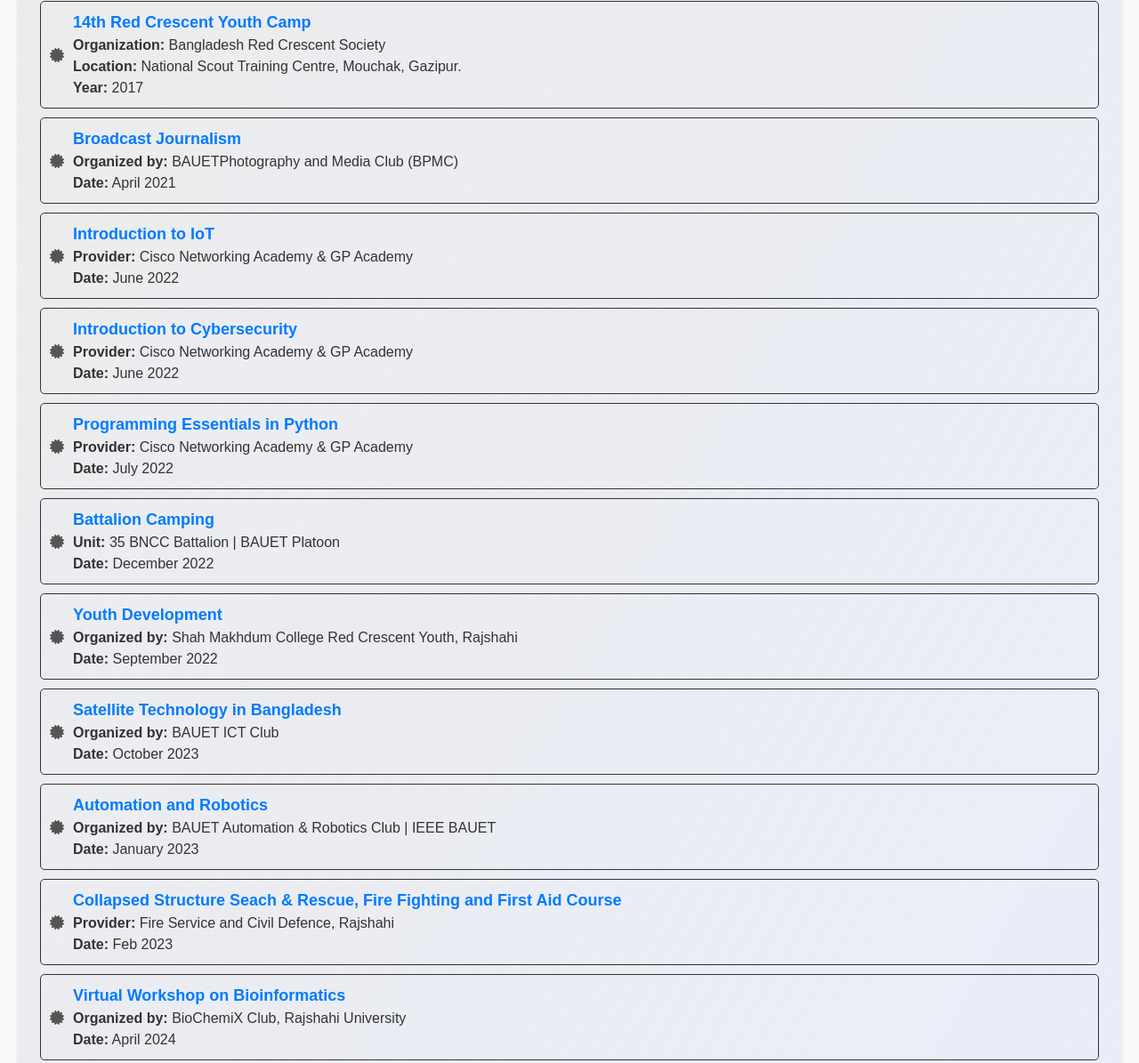
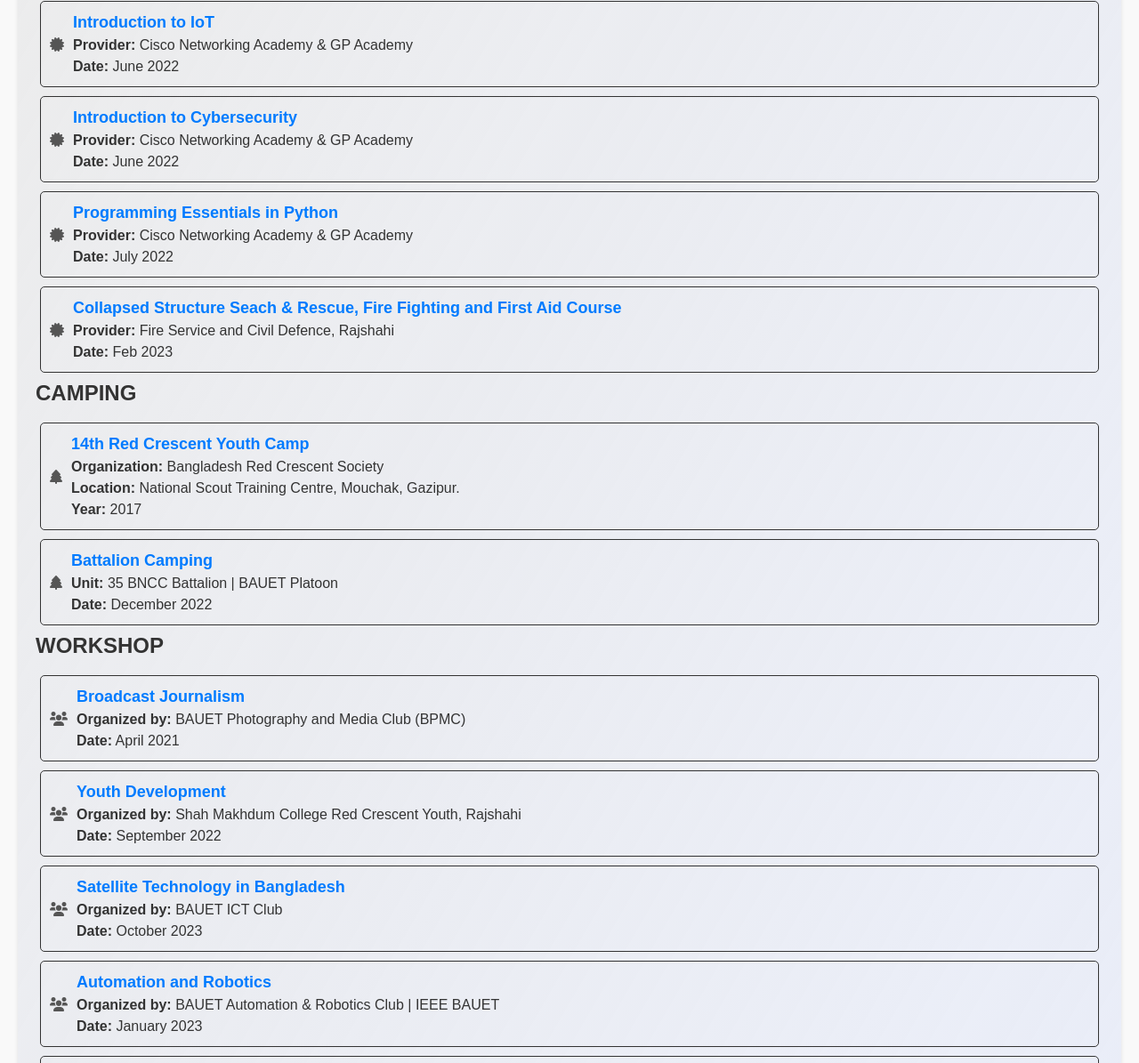
Before and after one commit to ARisHere/MyProtfolio, a plain HTML site: page index.html in a window 1280 px wide. Shown: the part 4991-6186 px from the top of the page at 89% size. Drawn offline with nearby package versions, Linux system fonts and the light colour scheme.

Commit message:
resume up

```diff
--- a/index.html
+++ b/index.html
@@ -145,12 +145,6 @@
       flex-direction: column;
       align-items: center;
       scroll-margin-top: 70px;
-    }
-
-    .section h2 {
-      margin-top: 0;
-      font-size: 24px;
-      color: #333;
     }
 
     .section ul {
@@ -1161,7 +1155,7 @@
     </section>
 
     <section id="certifications" class="section">
-      <h2>TRAINING & WORKSHOP</h2>
+      <h2 class="section-title">TRAINING</h2>
       <div class="certifications-container">
         <div class="certification-item">
           <i class="fa fa-certificate"></i>
@@ -1175,9 +1169,56 @@
             <p><strong>Years:</strong> 2016 & 2018</p>
           </div>
         </div>
+
         <div class="certification-item">
           <i class="fa fa-certificate"></i>
           <div>
+            <h3>Introduction to IoT</h3>
+            <p>
+              <strong>Provider:</strong> Cisco Networking Academy & GP Academy
+            </p>
+            <p><strong>Date:</strong> June 2022</p>
+          </div>
+        </div>
+
+        <div class="certification-item">
+          <i class="fa fa-certificate"></i>
+          <div>
+            <h3>Introduction to Cybersecurity</h3>
+            <p>
+              <strong>Provider:</strong> Cisco Networking Academy & GP Academy
+            </p>
+            <p><strong>Date:</strong> June 2022</p>
+          </div>
+        </div>
+
+        <div class="certification-item">
+          <i class="fa fa-certificate"></i>
+          <div>
+            <h3>Programming Essentials in Python</h3>
+            <p>
+              <strong>Provider:</strong> Cisco Networking Academy & GP Academy
+            </p>
+            <p><strong>Date:</strong> July 2022</p>
+          </div>
+        </div>
+
+        <div class="certification-item">
+          <i class="fa fa-certificate"></i>
+          <div>
+            <h3>Collapsed Structure Seach & Rescue, Fire Fighting and First Aid Course</h3>
+            <p>
+              <strong>Provider:</strong> Fire Service and Civil Defence, Rajshahi
+            </p>
+            <p><strong>Date:</strong> Feb 2023</p>
+          </div>
+        </div>
+
+
+      <h2 class="section-title">CAMPING</h2>
+        <div class="certification-item">
+          <i class="fa fa-tree"></i>
+          <div>
             <h3>14th Red Crescent Youth Camp</h3>
             <p>
               <strong>Organization:</strong> Bangladesh Red Crescent Society
@@ -1189,56 +1230,31 @@
             <p><strong>Year:</strong> 2017</p>
           </div>
         </div>
+
         <div class="certification-item">
-          <i class="fa fa-certificate"></i>
-          <div>
-            <h3>Broadcast Journalism</h3>
-            <p>
-              <strong>Organized by:</strong> BAUETPhotography and Media Club (BPMC)
-            </p>
-            <p><strong>Date:</strong> April 2021</p>
-          </div>
-        </div>
-        <div class="certification-item">
-          <i class="fa fa-certificate"></i>
-          <div>
-            <h3>Introduction to IoT</h3>
-            <p>
-              <strong>Provider:</strong> Cisco Networking Academy & GP Academy
-            </p>
-            <p><strong>Date:</strong> June 2022</p>
-          </div>
-        </div>
-        <div class="certification-item">
-          <i class="fa fa-certificate"></i>
-          <div>
-            <h3>Introduction to Cybersecurity</h3>
-            <p>
-              <strong>Provider:</strong> Cisco Networking Academy & GP Academy
-            </p>
-            <p><strong>Date:</strong> June 2022</p>
-          </div>
-        </div>
-        <div class="certification-item">
-          <i class="fa fa-certificate"></i>
-          <div>
-            <h3>Programming Essentials in Python</h3>
-            <p>
-              <strong>Provider:</strong> Cisco Networking Academy & GP Academy
-            </p>
-            <p><strong>Date:</strong> July 2022</p>
-          </div>
-        </div>
-        <div class="certification-item">
-          <i class="fa fa-certificate"></i>
+          <i class="fa fa-tree"></i>
           <div>
             <h3>Battalion Camping</h3>
             <p><strong>Unit:</strong> 35 BNCC Battalion | BAUET Platoon</p>
             <p><strong>Date:</strong> December 2022</p>
           </div>
         </div>
+
+
+        <h2 class="section-title">WORKSHOP</h2>
         <div class="certification-item">
-          <i class="fa fa-certificate"></i>
+          <i class="fa fa-users"></i>
+          <div>
+            <h3>Broadcast Journalism</h3>
+            <p>
+              <strong>Organized by:</strong> BAUET Photography and Media Club (BPMC)
+            </p>
+            <p><strong>Date:</strong> April 2021</p>
+          </div>
+        </div>
+
+        <div class="certification-item">
+          <i class="fa fa-users"></i>
           <div>
             <h3>Youth Development</h3>
             <p>
@@ -1247,8 +1263,9 @@
             <p><strong>Date:</strong> September 2022</p>
           </div>
         </div>
+
         <div class="certification-item">
-          <i class="fa fa-certificate"></i>
+          <i class="fa fa-users"></i>
           <div>
             <h3>Satellite Technology in Bangladesh</h3>
             <p>
@@ -1257,8 +1274,9 @@
             <p><strong>Date:</strong> October 2023</p>
           </div>
         </div>
+
         <div class="certification-item">
-          <i class="fa fa-certificate"></i>
+          <i class="fa fa-users"></i>
           <div>
             <h3>Automation and Robotics</h3>
             <p>
@@ -1267,18 +1285,9 @@
             <p><strong>Date:</strong> January 2023</p>
           </div>
         </div>
+
         <div class="certification-item">
-          <i class="fa fa-certificate"></i>
-          <div>
-            <h3>Collapsed Structure Seach & Rescue, Fire Fighting and First Aid Course</h3>
-            <p>
-              <strong>Provider:</strong> Fire Service and Civil Defence, Rajshahi
-            </p>
-            <p><strong>Date:</strong> Feb 2023</p>
-          </div>
-        </div>
-        <div class="certification-item">
-          <i class="fa fa-certificate"></i>
+          <i class="fa fa-users"></i>
           <div>
             <h3>Virtual Workshop on Bioinformatics</h3>
             <p>
@@ -1289,7 +1298,7 @@
           </div>
         </div>
         <div class="certification-item">
-          <i class="fa fa-certificate"></i>
+          <i class="fa fa-users"></i>
           <div>
             <h3>
               Empowering Lives, Embracing and Accessible Thalassemia Treatment
```
Also changed, not shown: 1 other file.
